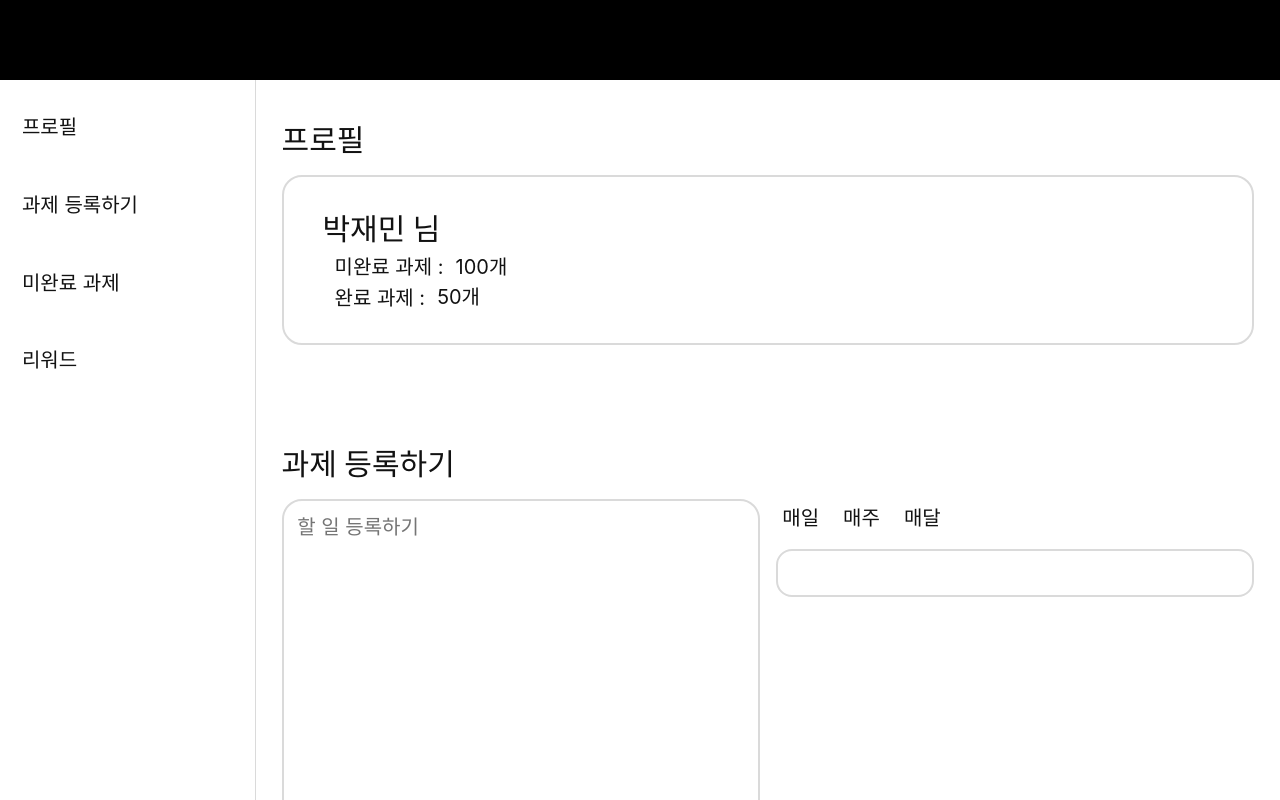
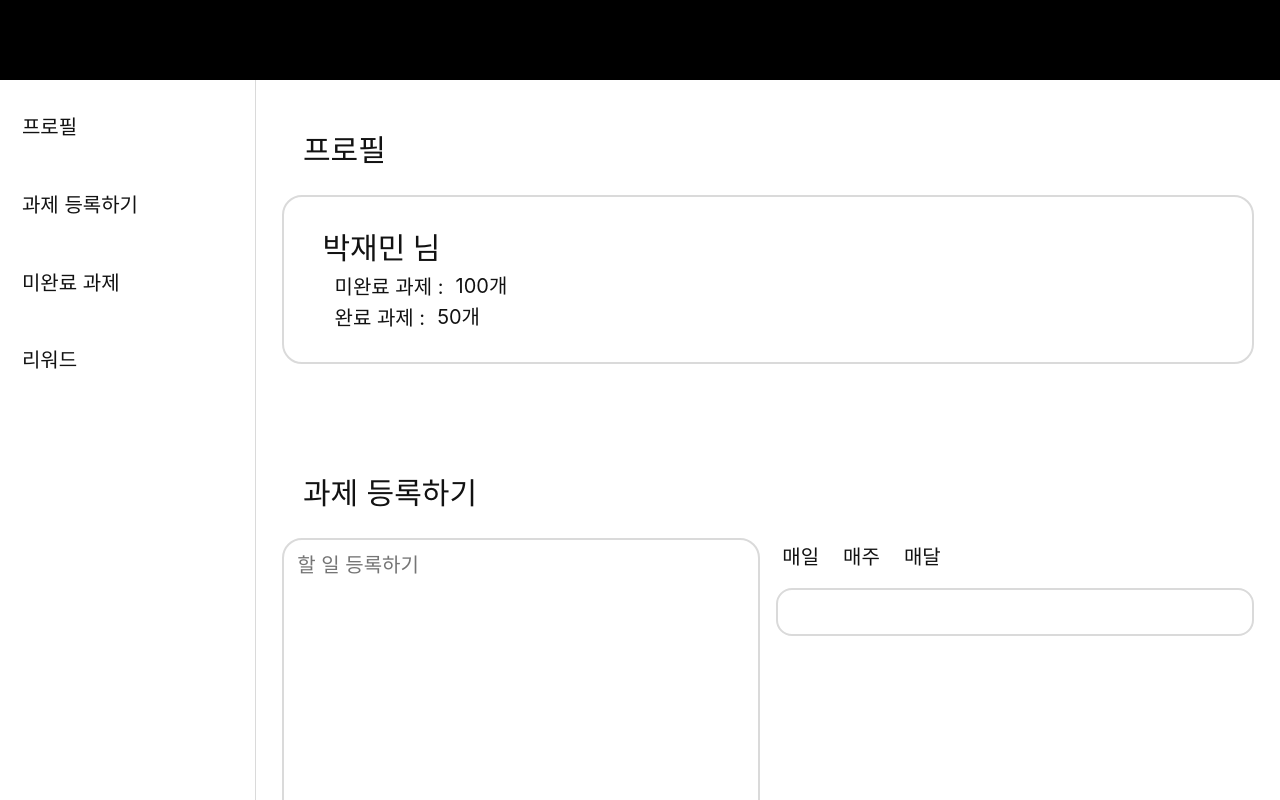
Before and after one commit to Cartridge9/SvelteApp-Narsha, a Svelte app: page / in a window 1280 px wide. Shown: the top 800 px of the page. Built offline with nearby package versions, Linux system fonts and the light colour scheme; a web font is replaced by a local one.

Commit message:
design : css fix

```diff
--- a/src/app.css
+++ b/src/app.css
@@ -31,17 +31,3 @@
 #app{
   height: fit-content;
 }
-.content{
-  display: flex;
-  flex-direction: column;
-  margin-bottom: 10%;
-  border-radius: 12px;
-}
-
-.content-header{
-  width: fit-content;
-  display: flex;
-  font-size: 3rem;
-  margin-bottom: 12px;
-  padding: 1% 2.2%;
-}
--- a/src/components/MainApp.svelte
+++ b/src/components/MainApp.svelte
@@ -60,11 +60,6 @@
 		top: 80px;
 	}
 
-	.content{
-		display: flex;
-		flex-direction: column;
-	}
-
 	.contents{
 		width: 80%;
 		height: fit-content;
@@ -75,11 +70,20 @@
 		color: #121212;
 	}
 
+	.content{
+		display: flex;
+		flex-direction: column;
+		margin-bottom: 10%;
+		border-radius: 12px;
+	}
+
 	.content-header{
-    margin-bottom: 12px;
-    padding: 0;
-		font-weight: 600;
-  }
+		width: fit-content;
+		display: flex;
+		font-size: 3rem;
+		margin-bottom: 12px;
+		padding: 1% 2.2%;
+	}
 
 	aside{
 	  display: flex;
--- a/src/components/MainTodo.svelte
+++ b/src/components/MainTodo.svelte
@@ -136,7 +136,7 @@
 
   input[type="date"]::-webkit-calendar-picker-indicator {
     position: absolute;
-    left: -50px;
+    left: -80px;
     top: 0;
     width: 100%;
     color: black;
```
